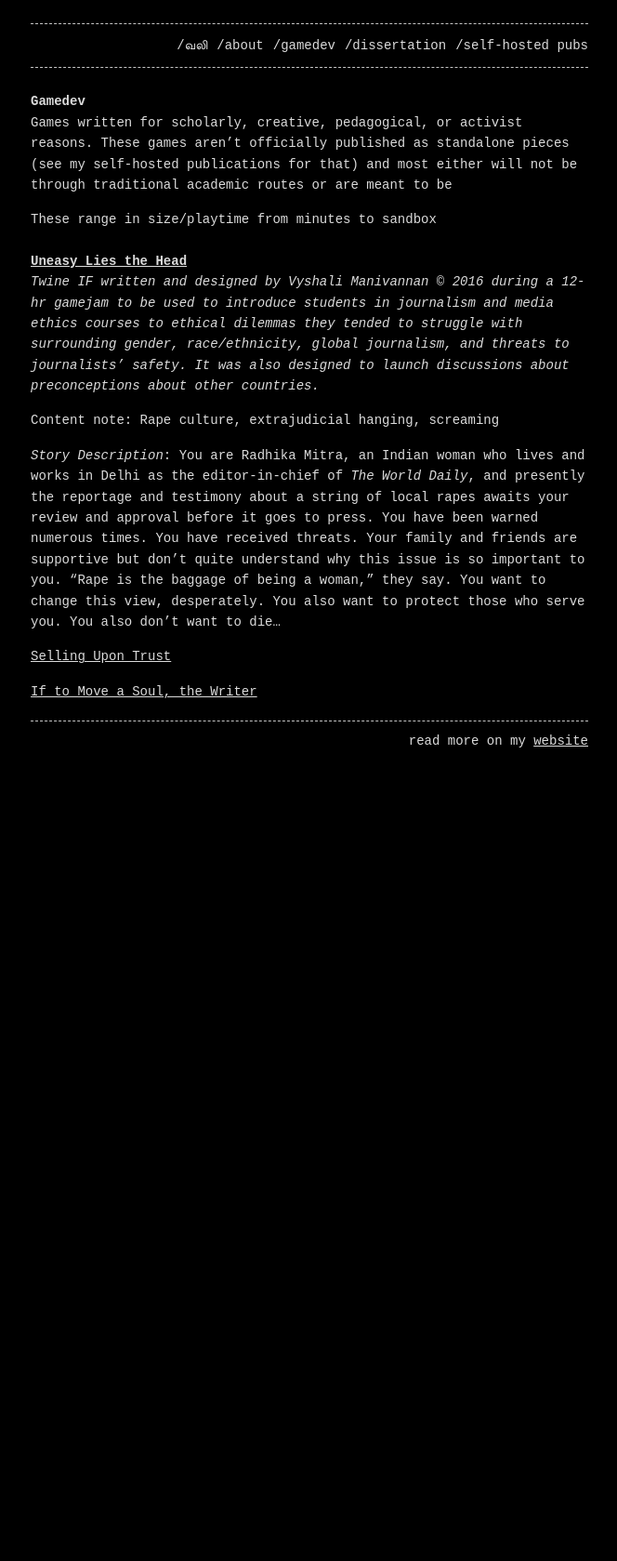
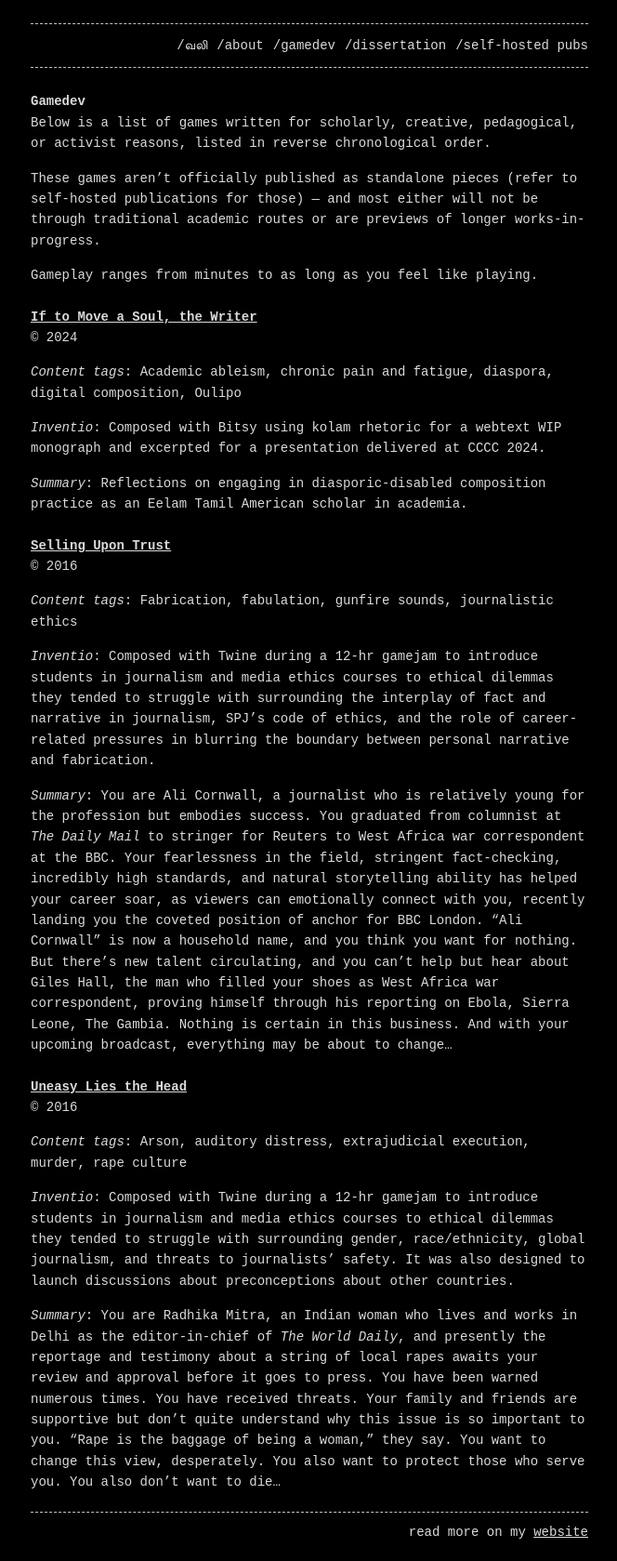
Before and after one commit to visforvali/visforvali.github.io, a Jekyll site: the page built from gamedev.md, in a window 1280 px wide. Shown: the whole page at 93% size, without its empty margins (307-971 px from the left). Built offline with Jekyll 4.4.1, drawn with Linux system fonts in a browser that asks for light colours; before the commit the page ends 900 px from its top, so only the background shows below that.

Commit message:
Update gamedev.md

```diff
--- a/gamedev.md
+++ b/gamedev.md
@@ -6,20 +6,35 @@ permalink: /gamedev
 
 # Gamedev
 
-Games written for scholarly, creative, pedagogical, or activist reasons. These games aren't officially published as standalone pieces (see my self-hosted publications for that) and most either will not be through traditional academic routes or are meant to be
+Below is a list of games written for scholarly, creative, pedagogical, or activist reasons, listed in reverse chronological order.
 
-These range in size/playtime from minutes to sandbox
+These games aren't officially published as standalone pieces (refer to self-hosted publications for those) &mdash; and most either will not be through traditional academic routes or are previews of longer works-in-progress.
 
+Gameplay ranges from minutes to as long as you feel like playing.
 
+## <a href="tinygames/if_to_move_the_soul_a_writer/play.html" target="_blank">If to Move a Soul, the Writer</a>
+&#169; 2024
 
-## <a href="uneasy-lies-the-head.html">Uneasy Lies the Head</a>
+_Content tags_: Academic ableism, chronic pain and fatigue, diaspora, digital composition, Oulipo
 
-_Twine IF written and designed by Vyshali Manivannan &#169; 2016 during a 12-hr gamejam to be used to introduce students in journalism and media ethics courses to ethical dilemmas they tended to struggle with surrounding gender, race/ethnicity, global journalism, and threats to journalists' safety. It was also designed to launch discussions about preconceptions about other countries._
+_Inventio_: Composed with Bitsy using kolam rhetoric for a webtext WIP monograph and excerpted for a presentation delivered at CCCC 2024.
 
-Content note: Rape culture, extrajudicial hanging, screaming
+_Summary_: Reflections on engaging in diasporic-disabled composition practice as an Eelam Tamil American scholar in academia.
 
-_Story Description_: You are Radhika Mitra, an Indian woman who lives and works in Delhi as the editor-in-chief of _The World Daily_, and presently the reportage and testimony about a string of local rapes awaits your review and approval before it goes to press. You have been warned numerous times. You have received threats. Your family and friends are supportive but don't quite understand why this issue is so important to you. "Rape is the baggage of being a woman," they say. You want to change this view, desperately. You also want to protect those who serve you. You also don't want to die...
+## <a href="tinygames/selling_upon_trust/play.html">Selling Upon Trust</a>
+&#169; 2016
 
-<a href="selling-upon-trust.html">Selling Upon Trust</a>
+_Content tags_: Fabrication, fabulation, gunfire sounds, journalistic ethics
 
-<a href="if_to_move_the_soul_a_writer/play.html">If to Move a Soul, the Writer</a>
+_Inventio_: Composed with Twine during a 12-hr gamejam to introduce students in journalism and media ethics courses to ethical dilemmas they tended to struggle with surrounding the interplay of fact and narrative in journalism, SPJ's code of ethics, and the role of career-related pressures in blurring the boundary between personal narrative and fabrication.
+
+_Summary_: You are Ali Cornwall, a journalist who is relatively young for the profession but embodies success. You graduated from columnist at _The Daily Mail_ to stringer for Reuters to West Africa war correspondent at the BBC. Your fearlessness in the field, stringent fact-checking, incredibly high standards, and natural storytelling ability has helped your career soar, as viewers can emotionally connect with you, recently landing you the coveted position of anchor for BBC London. "Ali Cornwall" is now a household name, and you think you want for nothing. But there's new talent circulating, and you can't help but hear about Giles Hall, the man who filled your shoes as West Africa war correspondent, proving himself through his reporting on Ebola, Sierra Leone, The Gambia. Nothing is certain in this business. And with your upcoming broadcast, everything may be about to change...
+
+## <a href="tinygames/uneasy_lies_the_head/play.html" target="_blank">Uneasy Lies the Head</a>
+&#169; 2016
+
+_Content tags_: Arson, auditory distress, extrajudicial execution, murder, rape culture
+
+_Inventio_: Composed with Twine during a 12-hr gamejam to introduce students in journalism and media ethics courses to ethical dilemmas they tended to struggle with surrounding gender, race/ethnicity, global journalism, and threats to journalists' safety. It was also designed to launch discussions about preconceptions about other countries.
+
+_Summary_: You are Radhika Mitra, an Indian woman who lives and works in Delhi as the editor-in-chief of _The World Daily_, and presently the reportage and testimony about a string of local rapes awaits your review and approval before it goes to press. You have been warned numerous times. You have received threats. Your family and friends are supportive but don't quite understand why this issue is so important to you. "Rape is the baggage of being a woman," they say. You want to change this view, desperately. You also want to protect those who serve you. You also don't want to die...
```
